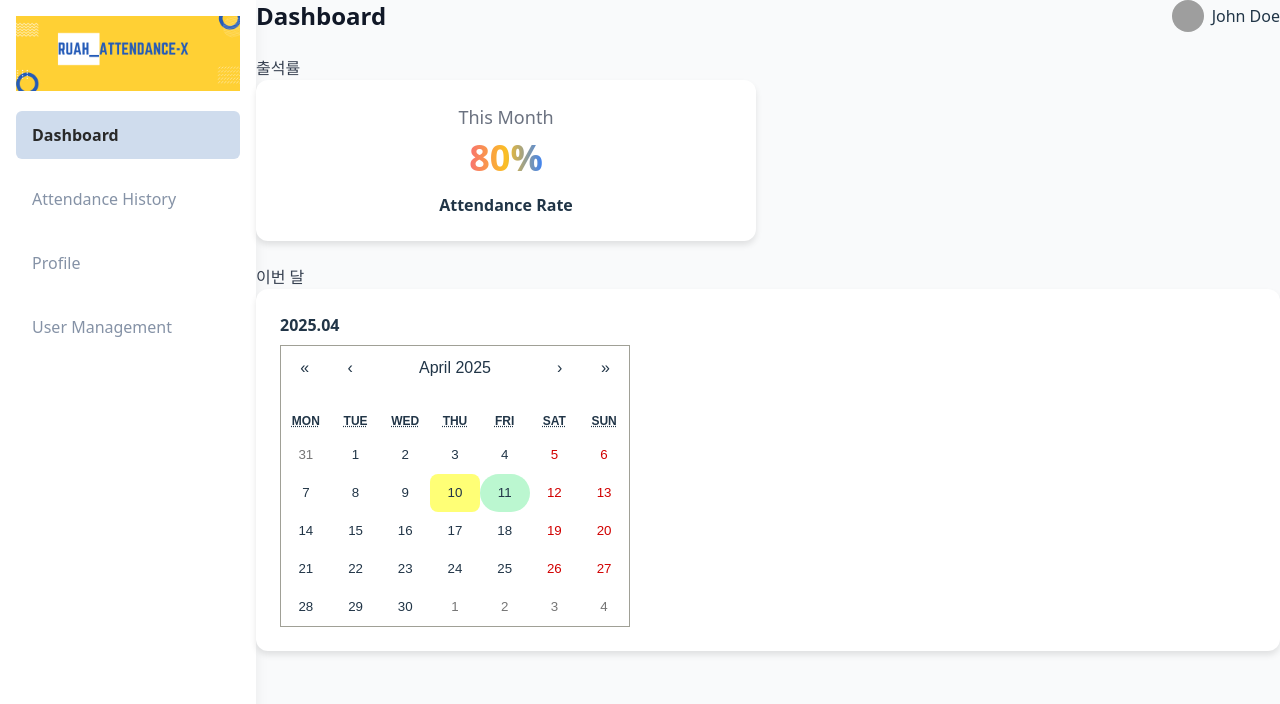
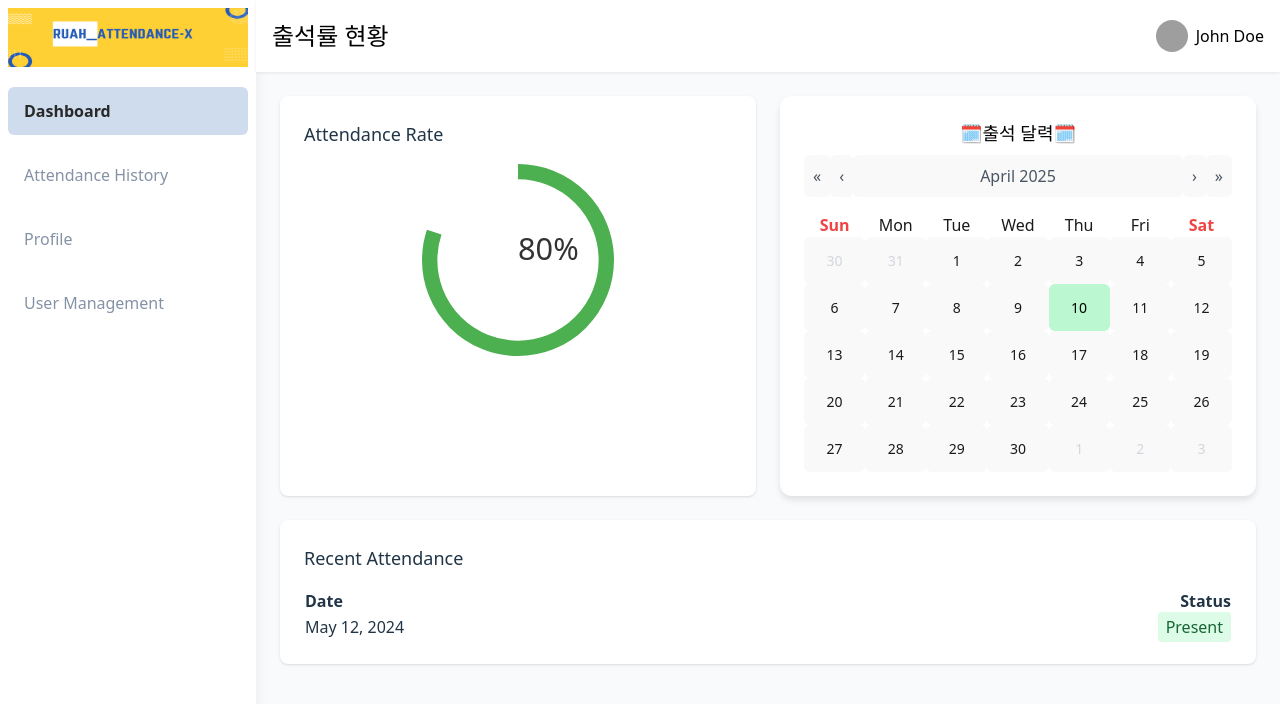
Before and after one commit to Jinyoung0318/ruahAttendX, a React (Vite) app in the folder frontend/: page /dashboard in a window 1280 px wide. Shown: the top 704 px of the page. Built offline with nearby package versions, Linux system fonts and the light colour scheme; grey boxes are pictures that could not be loaded.

Commit message:
change sidebar / header && calendar

```diff
--- a/frontend/package.json
+++ b/frontend/package.json
@@ -11,8 +11,11 @@
   },
   "dependencies": {
     "axios": "^1.8.4",
+    "chart.js": "^4.4.8",
     "react": "^19.0.0",
     "react-calendar": "^5.1.0",
+    "react-chartjs-2": "^5.3.0",
+    "react-circular-progressbar": "^2.2.0",
     "react-dom": "^19.0.0",
     "react-icons": "^5.5.0",
     "react-router-dom": "^7.5.0",
--- a/frontend/src/components/common/commHeader.tsx
+++ b/frontend/src/components/common/commHeader.tsx
@@ -3,7 +3,7 @@ import styles from '../../styles/header.module.css';
 const CommHeader = () => {
     return (
         <div className={styles.header}>
-            <h1 className={styles.title}>Dashboard</h1>
+            <h1 className={styles.title}>출석률 현황</h1>
             <div className={styles.userInfo}>
                 <img
                     src="https://randomuser.me/api/portraits/men/1.jpg"
--- /dev/null
+++ b/frontend/src/components/layout/RecentAttendance.tsx
@@ -0,0 +1,26 @@
+const RecentAttendance = () => {
+    return (
+        <div className="p-6 bg-white rounded-lg shadow">
+            <h2 className="text-lg mb-4">Recent Attendance</h2>
+            <table className="w-full">
+                <thead>
+                <tr>
+                    <th className="text-left">Date</th>
+                    <th className="text-right">Status</th>
+                </tr>
+                </thead>
+                <tbody>
+                <tr>
+                    <td>May 12, 2024</td>
+                    <td className="text-right">
+                        <span className="bg-green-100 text-green-800 px-2 py-1 rounded">Present</span>
+                    </td>
+                </tr>
+                {/* More rows... */}
+                </tbody>
+            </table>
+        </div>
+    );
+};
+
+export default RecentAttendance;
--- a/frontend/src/components/layout/attendanceRate.tsx
+++ b/frontend/src/components/layout/attendanceRate.tsx
@@ -1,19 +1,19 @@
-import React from 'react';
-import styles from '../../styles/atttendanceRate.module.css';
+import {CircularProgressbar} from "react-circular-progressbar";
 
-interface attendanceRateProps {
-    attendanceRate: number;
-}
-
-const AttendanceRate: React.FC<attendanceRateProps> = ({ attendanceRate }) => {
+const AttendanceRate = () => {
     return (
-        <div className={styles.container}>
-            <div className={styles.card}>
-                <h2 className={styles.header}>This Month</h2>
-                <div className={styles.attendanceRate}>
-                    {attendanceRate}%
-                </div>
-                <div className={styles.subtitle}>Attendance Rate</div>
+        <div className="p-6 bg-white rounded-lg shadow">
+            <h2 className="text-lg mb-4">Attendance Rate</h2>
+            <div className="relative w-48 h-48 mx-auto">
+                {/* Using react-circular-progressbar or similar library */}
+                <CircularProgressbar
+                    value={80}
+                    text={`${80}%`}
+                    styles={{
+                        path: { stroke: '#4CAF50' },
+                        text: { fill: '#333', fontSize: '16px' }
+                    }}
+                />
             </div>
         </div>
     );
--- a/frontend/src/components/layout/calendar.tsx
+++ b/frontend/src/components/layout/calendar.tsx
@@ -1,31 +1,27 @@
-import React from 'react';
-import Calendar from 'react-calendar';
-import 'react-calendar/dist/Calendar.css';
+import { useState } from 'react';
+import CalendarLib from 'react-calendar';
 import styles from '../../styles/calendar.module.css';
 
-interface AttendanceCalendarProps {
-    attendedDates: string[]; // 'YYYY-MM-DD' 형식
-}
+type CalendarValue = Date | [Date | null, Date | null] | null;
 
-const AttendanceCalendar: React.FC<AttendanceCalendarProps> = ({
-    attendedDates,
-}) => {
-    const currentDate = new Date();
-    const displayMonth = `${currentDate.getFullYear()}.${String(currentDate.getMonth() + 1).padStart(2, '0')}`;
+const Calendar = () => {
+    const [value, setValue] = useState<CalendarValue>(new Date());
 
     return (
         <div className={styles.card}>
             <div className={styles.header}>
-                <span className={styles.title}>{displayMonth}</span>
+                <h2 className={styles.title}>
+                    🗓️출석 달력🗓️
+                </h2>
             </div>
-            <Calendar
-                tileClassName={({ date }) => {
-                    const iso = date.toISOString().split('T')[0];
-                    return attendedDates.includes(iso) ? styles.attendedDay : undefined;
-                }}
+            <CalendarLib
+                onChange={setValue}
+                value={value}
+                locale="en-US"
+                className={styles.reactCalendar}
             />
         </div>
     );
 };
 
-export default AttendanceCalendar;
+export default Calendar;
--- a/frontend/src/components/layout/mainDashboard.tsx
+++ b/frontend/src/components/layout/mainDashboard.tsx
@@ -1,22 +1,21 @@
-import '../../styles/mainContenet.module.css';
 import AttendanceRate from '../layout/attendanceRate.tsx';
 import Calendar from '../layout/calendar.tsx';
+import RecentAttendance from '../layout/RecentAttendance.tsx';
 
-const MainContenet = () => {
+const Dashboard = () => {
     return (
-        <div className="dashboard-container">
-            <div className="dashboard-body">
-                <div className="attendance-rate-card">
-                    <h2>출석률</h2>
-                    <AttendanceRate attendanceRate={80}/>
-                </div>
-                <div className="calendar-card">
-                    <h2>이번 달</h2>
-                    <Calendar attendedDates={['2025-04-11']}/>
+        <div className="flex">
+            <div className="flex-1">
+                <div className="p-6 space-y-6">
+                    <div className="grid grid-cols-2 gap-6">
+                        <AttendanceRate />
+                        <Calendar />
+                    </div>
+                    <RecentAttendance />
                 </div>
             </div>
         </div>
     );
 };
 
-export default MainContenet;
+export default Dashboard;
--- a/frontend/src/styles/atttendanceRate.module.css
+++ b/frontend/src/styles/atttendanceRate.module.css
@@ -1,8 +1,12 @@
 .container {
-    display: grid;
-    grid-template-columns: repeat(2, 1fr);
+    display: flex;
+    flex-direction: column;
+    align-items: center;
+    justify-content: center;
     gap: 1.5rem;
-    margin-bottom: 1.5rem;
+    padding: 1.5rem;
+    box-sizing: border-box;
+    height: 100%;
 }
 
 .card {
@@ -33,3 +37,21 @@
     font-weight: 600;
     margin-top: 0.5rem;
 }
+
+.chartWrapper {
+    position: relative;
+    width: 120px;
+    height: 120px;
+    max-height: 120px;
+    margin: 0 auto;
+}
+
+.rateLabel {
+    position: absolute;
+    top: 50%;
+    left: 50%;
+    transform: translate(-50%, -50%);
+    font-size: 1.25rem;
+    font-weight: bold;
+    color: #3b82f6;
+}
--- a/frontend/src/styles/calendar.module.css
+++ b/frontend/src/styles/calendar.module.css
@@ -7,17 +7,97 @@
 
 .header {
     display: flex;
-    justify-content: space-between;
+    justify-content: center;
     align-items: center;
     margin-bottom: 0.5rem;
+    color: black;
 }
 
 .title {
-    font-weight: 600;
-    font-size: 1rem;
+    font-size: 1.125rem;
+    font-weight: bold;
 }
 
 .attendedDay {
     background-color: #bbf7d0; /* Tailwind green-200 */
     border-radius: 9999px; /* fully rounded */
 }
+
+.today {
+    background-color: #bbf7d0; /* Tailwind green-100 */
+    font-weight: bold;
+    border-radius: 9999px;
+}
+
+:global(.react-calendar) {
+    font-family: inherit;
+    width: 100%;
+    background-color: transparent;
+    color: #1a1a1a;
+}
+
+:global(.react-calendar__navigation) {
+    display: flex;
+    justify-content: space-between;
+    align-items: center;
+    margin-bottom: 1rem;
+}
+
+:global(.react-calendar__navigation button) {
+    color: #4b5563; /* Tailwind gray-600 */
+    font-size: 1rem;
+    font-weight: 500;
+    padding: 0.5rem;
+    cursor: pointer;
+    border-radius: 0.375rem;
+    transition: background-color 0.2s ease;
+}
+
+:global(.react-calendar__navigation button:hover) {
+    background-color: #f3f4f6;
+    border : none;
+}
+
+:global(.react-calendar__tile) {
+    padding: 0.75rem 0.5rem;
+    text-align: center;
+    border-radius: 0.375rem;
+    transition: background-color 0.2s;
+    font-size: 0.875rem;
+    cursor: pointer;
+}
+
+:global(.react-calendar__tile:hover) {
+    background-color: #f3f4f6;
+    border: none;
+}
+
+
+:global(.react-calendar__month-view__weekdays__weekday) {
+    text-align: center;
+}
+
+:global(.react-calendar__month-view__weekdays__weekday abbr) {
+    text-decoration: none;
+    border: none;
+}
+
+:global(.react-calendar__month-view__weekdays__weekday:nth-child(1)), /* Sunday */
+:global(.react-calendar__month-view__weekdays__weekday:nth-child(7))  /* Saturday */ {
+    color: #ef4444;
+    font-weight: 600;
+    text-align: center;
+}
+
+
+:global(.react-calendar__month-view__days__day--neighboringMonth) {
+    color: #d2d7dd;
+}
+
+
+:global(.react-calendar__tile.react-calendar__tile--now) {
+    background-color: #bbf7d0;
+    color: black;
+    /*font-weight: bold;*/
+    border-radius: 0.375rem;
+}
--- a/frontend/src/styles/header.module.css
+++ b/frontend/src/styles/header.module.css
@@ -4,26 +4,31 @@
     display: flex;
     justify-content: space-between;
     align-items: center;
-    margin-bottom: 1.5rem; /* Tailwind: mb-6 */
+    /*margin-bottom: 1.5rem;*/
+    background-color: white;
+    padding : 1.250rem 1rem;
+    box-shadow: 0 1px 3px rgba(0,0,0,0.08);
 }
 
 .title {
-    font-size: 1.5rem; /* Tailwind: text-2xl */
+    font-size: 1.5rem;
     font-weight: bold;
+    color: black
 }
 
 .userInfo {
     display: flex;
     align-items: center;
-    gap: 0.5rem; /* Tailwind: gap-2 */
+    gap: 0.5rem;
 }
 
 .avatar {
-    width: 2rem; /* Tailwind: w-8 */
-    height: 2rem; /* Tailwind: h-8 */
-    border-radius: 9999px; /* Tailwind: rounded-full */
+    width: 2rem;
+    height: 2rem;
+    border-radius: 9999px;
 }
 
 .userName {
-    font-weight: 500; /* Tailwind: font-medium */
+    font-weight: 500;
+    color: black;
 }
--- a/frontend/src/styles/mainContenet.module.css
+++ b/frontend/src/styles/mainContenet.module.css
@@ -1,35 +1,42 @@
 .main-content {
-    flex: 1;
-    padding: 2rem;
-    overflow-y: auto;
-    background-color: #f9fafb;
+    padding: 20px;
+    height: 100vh;
+    background-color: #f5f5f5;
 }
 
-.dashboard-grid {
+.content-grid {
     display: grid;
-    grid-template-columns: repeat(auto-fit, minmax(300px, 1fr));
-    gap: 2rem;
-    margin-top: 2rem;
+    grid-template-columns: repeat(2, 1fr);
+    grid-template-rows: 1fr 1fr;
+    gap: 20px;
+    height: calc(100% - 40px);
 }
 
-.attendance-rate-card,
-.calendar-card {
-    background-color: white;
-    border-radius: 0.5rem;
-    padding: 1.5rem;
-    box-shadow: 0 1px 3px rgba(0, 0, 0, 0.1);
+.card {
+    background: white;
+    border-radius: 12px;
+    padding: 20px;
+    box-shadow: 0 2px 8px rgba(0, 0, 0, 0.1);
 }
 
-h1 {
-    font-size: 1.5rem;
-    font-weight: 600;
-    color: #111827;
-    margin-bottom: 1rem;
+.attendance-rate {
+    grid-column: 1;
+    grid-row: 1;
+}
+
+.calendar {
+    grid-column: 2;
+    grid-row: 1;
+}
+
+.recent-attendance {
+    grid-column: 1 / span 2;
+    grid-row: 2;
 }
 
 h2 {
-    font-size: 1.25rem;
-    font-weight: 500;
-    color: #374151;
-    margin-bottom: 1rem;
+    margin: 0;
+    color: #333;
+    font-size: 1.5rem;
+    margin-bottom: 20px;
 }
--- a/frontend/src/styles/sidebar.module.css
+++ b/frontend/src/styles/sidebar.module.css
@@ -1,17 +1,20 @@
 .sidebar {
-    width: 16rem; /* Tailwind: w-64 */
-    background-color: #ffffff; /* Tailwind: bg-white */
-    box-shadow: 0 10px 15px -3px rgba(0, 0, 0, 0.1); /* Tailwind: shadow-lg */
-    padding: 1rem; /* Tailwind: p-4 */
+    width: 16rem;
+    background-color: #ffffff;
+    box-shadow: 0 10px 15px -3px rgba(0, 0, 0, 0.1);
+    padding: 0.5rem;
 }
 
 .logo {
     text-align: center;
-    margin-bottom: 10px;
+    margin-bottom: 20px;
 }
 
 .logo img {
     margin-bottom: 20px;
+    width: 100%;
+    height: auto;
+    max-height: 59px;
 }
 
 .logoButton {
@@ -23,7 +26,7 @@
 .navList {
     display: flex;
     flex-direction: column;
-    gap: 1rem; /* Tailwind: space-y-4 */
+    gap: 1rem;
 }
 
 .menuButton {
```
Also changed, not shown: 1 other file (tests, documents, lock files or other folders).
